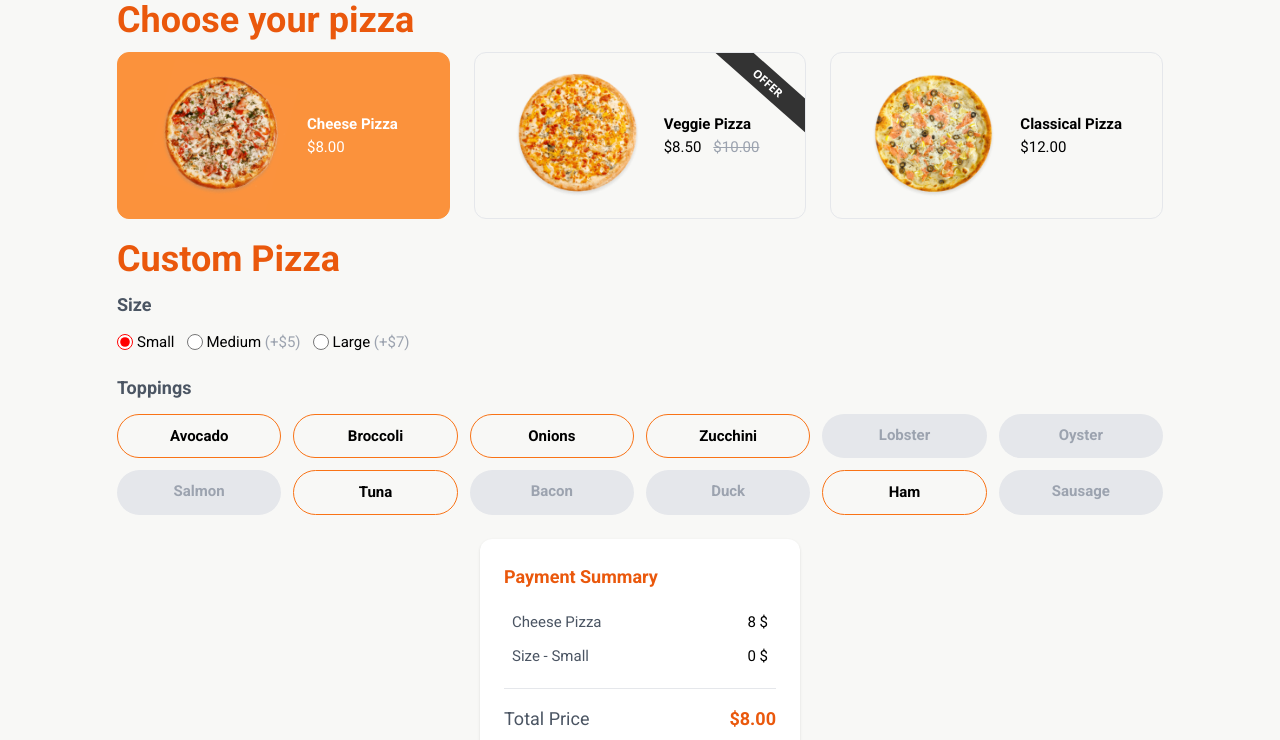
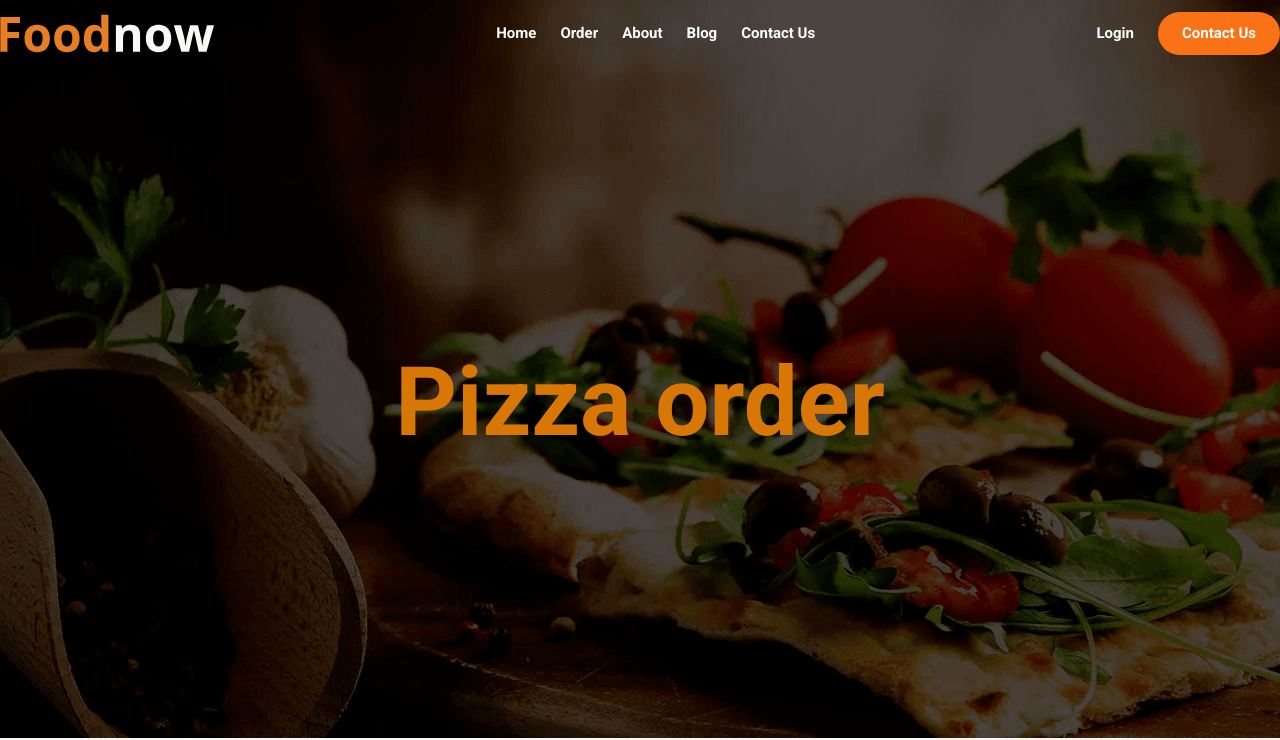
Before and after one commit to Khrisvana/pizza-app, a Vue app: page / in a window 1280 px wide. Shown: the top 740 px of the page. Built offline with nearby package versions, Linux system fonts and the light colour scheme.

Commit message:
adding hero

```diff
--- a/src/App.vue
+++ b/src/App.vue
@@ -8,6 +8,7 @@ import PizzaList from './assets/json/pizza-list.json'
 import SizeList from './assets/json/size-list.json'
 import ToppingList from './assets/json/topping-list.json'
 
+import Navbar from './components/Navbar.vue'
 import PizzaInput from './components/PizzaInput.vue'
 import ToppingInput from './components/ToppingInput.vue'
 import PriceSummary from './components/PriceSummary.vue'
@@ -64,9 +65,15 @@ onMounted(() => {
 </script>
 
 <template>
-	<div class="container flex flex-wrap gap-6 justify-center mx-auto px-3">
-		<div>
-			<h1 class="h1 text-orange-600">Choose your pizza</h1>
+	<div class="hero">
+		<Navbar />
+		<div class="grow flex justify-center items-center">
+			<h1 class="h1 text-amber-600 !mb-0">Pizza order</h1>
+		</div>
+	</div>
+	<div class="container flex flex-wrap gap-6 justify-center mx-auto">
+		<div class="grow">
+			<h2 class="h2 text-amber-600">Choose your pizza</h2>
 			<div class="grid grid-cols-1 sm:grid-cols-2 lg:grid-cols-3 gap-6 mb-5">
 				<PizzaInput
 					:pizza="item"
@@ -75,7 +82,7 @@ onMounted(() => {
 					:key="item.id"
 				/>
 			</div>
-			<h1 class="h1 text-orange-600">Custom Pizza</h1>
+			<h1 class="h1 text-amber-600">Custom Pizza</h1>
 
 			<h5 class="h5 text-gray-600">Size</h5>
 			<div class="flex flex-wrap gap-3 mb-5">
@@ -107,4 +114,12 @@ onMounted(() => {
 		</div>
 		<PriceSummary :pizza="selectedPizza" :size="selectedSize" :topping-summary="toppingSummary"/>
 	</div>
-</template>@/utils/numberFormats
+</template>
+
+<style scoped>
+.hero {
+	background-image: url('/hero.png');
+	height: 738px;
+	@apply w-full flex flex-col max-h-screen;
+}
+</style>
--- a/src/assets/main.css
+++ b/src/assets/main.css
@@ -14,11 +14,11 @@
 }
 
 .button-outline-primary {
-  @apply bg-transparent hover:bg-orange-200 hover:text-orange-500 border border-orange-500;
+  @apply bg-transparent hover:bg-orange-200 hover:text-amber-500 border border-orange-500;
 }
 
 .button-outline-primary--active {
-  @apply bg-orange-200 text-orange-500;
+  @apply bg-orange-200 text-amber-500;
 }
 
 .button-outline-primary--disabled {
@@ -26,7 +26,11 @@
 }
 
 .h1 {
-  @apply text-4xl font-bold mb-3;
+  @apply text-8xl font-bold mb-3;
+}
+
+.h2 {
+  @apply text-5xl font-bold mb-3;
 }
 
 .h5 {
--- a/src/components/Navbar.vue
+++ b/src/components/Navbar.vue
@@ -1,5 +1,18 @@
 <template>
-    <div>
-
-    </div>
+	<nav class="container mx-auto">
+		<div class="flex w-full py-3">
+			<img src="/logo.svg" alt="Food Now Logo" />
+			<div class="flex grow justify-center items-center gap-6">
+				<a  class="text-white font-bold" href="#">Home</a>
+				<a  class="text-white font-bold" href="#">Order</a>
+				<a  class="text-white font-bold" href="#">About</a>
+				<a  class="text-white font-bold" href="#">Blog</a>
+				<a  class="text-white font-bold" href="#">Contact Us</a>
+			</div>
+			<div class="flex justify-center items-center gap-6">
+				<a  class="text-white font-bold" href="#">Login</a>
+				<a  href="#" class="button button-primary rounded-full !px-6">Contact Us</a>
+			</div>
+		</div>
+	</nav>
 </template>
--- a/src/components/PizzaInput.vue
+++ b/src/components/PizzaInput.vue
@@ -102,4 +102,3 @@ const getImage = (name: string) => {
 	rotate: 15deg;
 }
 </style>
-@/utils/numberFormats
--- a/src/components/PriceSummary.vue
+++ b/src/components/PriceSummary.vue
@@ -1,7 +1,7 @@
 <script setup lang="ts">
 import { computed } from 'vue';
 import { priceFormat, numberFormat } from '@/utils/numberFormats';
-import type { Topping } from '@/types';
+import type { Topping } from 'types';
 
 const props = defineProps({
     pizza: {
@@ -37,7 +37,7 @@ const totalPrice = computed(() => {
 <template>
     <div class="w-80">
         <div class="bg-white rounded-xl p-6 shadow">
-            <h5 class="h5 text-orange-600">Payment Summary</h5>
+            <h5 class="h5 text-amber-600">Payment Summary</h5>
             <div class="p-2">
                 <div class="flex gap-3 justify-between w-full mb-3">
                     <p class="text-gray-600">{{ pizza.name }}</p>
@@ -55,7 +55,7 @@ const totalPrice = computed(() => {
             <hr>
             <div class="flex gap-3 justify-between w-full my-4">
                 <h5 class="h5 !font-normal text-gray-600">Total Price</h5>
-                <h5 class="h5 text-orange-600">{{ totalPrice.formatted }}</h5>
+                <h5 class="h5 text-amber-600">{{ totalPrice.formatted }}</h5>
             </div>
 
             <button class="button button-primary w-full rounded-full">
@@ -63,4 +63,4 @@ const totalPrice = computed(() => {
             </button>
         </div>
     </div>
-</template>@/utils/numberFormats
+</template>
--- a/src/components/ToppingInput.vue
+++ b/src/components/ToppingInput.vue
@@ -1,6 +1,4 @@
 <script setup lang="ts">
-import { watch } from 'vue';
-
 let model = defineModel<number[]>({ required: true })
 
 const props = defineProps({
```
